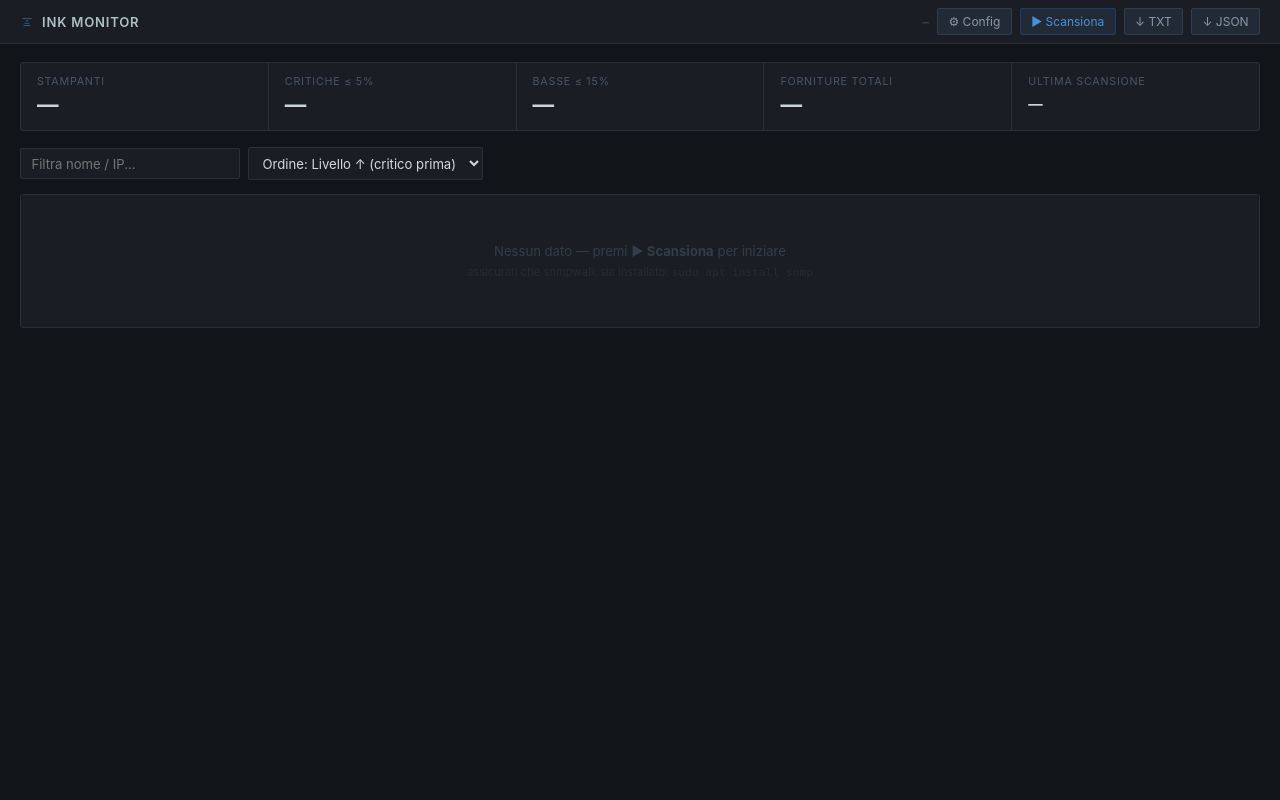
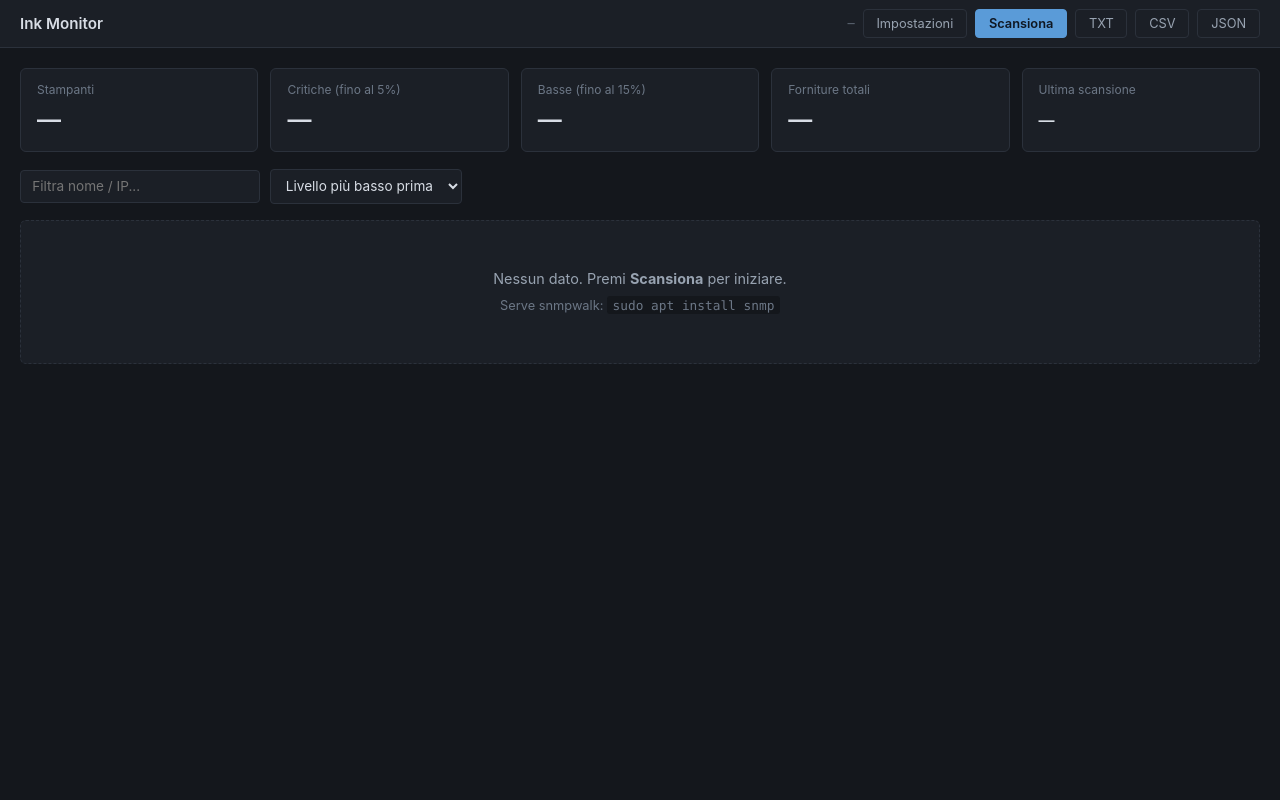
Before and after one commit to lucykamerad/Printer-snmp-checker, a Python web app: template templates/index.html in a window 1280 px wide. Run offline with Jinja, Linux system fonts and the light colour scheme; the template is opened without the code that fills it, so the values that code supplies are empty.

Commit message:
Add cache, CSV export, auto-scan and printer details; refresh UI
Port the features from the local standalone version into the modular
layout: persistent scan cache, CSV export, --auto-scan, and model,
serial and page count per printer. Restyle the UI with spaced cards,
more readable text colours and no symbol glyphs.

```diff
--- a/snmp.py
+++ b/snmp.py
@@ -9,6 +9,10 @@ SNMP_TIMEOUT = 2
 OID_SYS_DESCR      = "1.3.6.1.2.1.1.1.0"
 OID_SYS_NAME       = "1.3.6.1.2.1.1.5.0"
 OID_PRINTER_NAME   = "1.3.6.1.2.1.25.3.2.1.3.1"
+OID_MODEL          = "1.3.6.1.2.1.43.5.1.1.16"
+OID_SERIAL         = "1.3.6.1.2.1.43.5.1.1.17"
+OID_PAGE_COUNT     = "1.3.6.1.2.1.43.10.2.1.4"
+OID_SUPPLY_TYPE    = "1.3.6.1.2.1.43.11.1.1.5"
 OID_SUPPLY_MAX     = "1.3.6.1.2.1.43.11.1.1.8"
 OID_SUPPLY_CURRENT = "1.3.6.1.2.1.43.11.1.1.9"
 OID_SUPPLY_DESC    = "1.3.6.1.2.1.43.12.1.1.4"
--- a/static/app.css
+++ b/static/app.css
@@ -1,97 +1,110 @@
+:root{
+  --bg:#14171c;
+  --surface:#1b1f26;
+  --surface-hover:#20252d;
+  --line:#2b313b;
+  --text:#d8dde5;
+  --text-dim:#98a3b1;
+  --text-faint:#6c7786;
+  --accent:#5a9bd8;
+  --ok:#3fa56b;
+  --warn:#d98a2b;
+  --crit:#d4503f;
+  --mono:"JetBrains Mono","Consolas","DejaVu Sans Mono",monospace;
+}
+
 *{box-sizing:border-box;margin:0;padding:0}
-body{font-family:-apple-system,BlinkMacSystemFont,"Segoe UI",Roboto,sans-serif;font-size:14px;background:#111418;color:#d4d9e0;min-height:100vh}
+body{font-family:-apple-system,BlinkMacSystemFont,"Segoe UI",Roboto,sans-serif;font-size:14px;line-height:1.4;background:var(--bg);color:var(--text);min-height:100vh}
 
 /* TOPBAR */
-.topbar{background:#1a1e24;border-bottom:1px solid #2a2f38;padding:0 1.25rem;height:44px;display:flex;align-items:center;justify-content:space-between;gap:1rem;position:sticky;top:0;z-index:50}
-.topbar-title{font-size:.82rem;font-weight:600;color:#b0bec8;text-transform:uppercase;letter-spacing:.06em;display:flex;align-items:center;gap:.5rem}
-.topbar-title svg{opacity:.5}
-.topbar-right{display:flex;align-items:center;gap:.5rem;font-size:.78rem}
-.btn-tb{padding:.3rem .65rem;background:#222a35;border:1px solid #2e3d52;border-radius:2px;color:#8899aa;font-size:.75rem;cursor:pointer;font-family:inherit;transition:background .15s,color .15s;white-space:nowrap}
-.btn-tb:hover{background:#2c3d52;color:#c8d4e0}
-.btn-tb.primary{border-color:#1d3d6e;color:#4a90d9}
-.btn-tb.primary:hover{background:#1d3d6e;color:#90c0f0}
-.btn-tb:disabled{opacity:.4;cursor:not-allowed}
+.topbar{background:var(--surface);border-bottom:1px solid var(--line);padding:.55rem 1.25rem;min-height:48px;display:flex;align-items:center;justify-content:space-between;gap:1rem;flex-wrap:wrap;position:sticky;top:0;z-index:50}
+.topbar-title{font-size:.95rem;font-weight:600;color:var(--text)}
+.topbar-right{display:flex;align-items:center;gap:.5rem;font-size:.8rem;flex-wrap:wrap}
+.btn-tb{padding:.38rem .8rem;background:transparent;border:1px solid var(--line);border-radius:4px;color:var(--text-dim);font-size:.8rem;cursor:pointer;font-family:inherit;transition:background .15s,color .15s,border-color .15s;white-space:nowrap}
+.btn-tb:hover{background:var(--surface-hover);color:var(--text);border-color:#3a4250}
+.btn-tb:focus-visible{outline:2px solid var(--accent);outline-offset:1px}
+.btn-tb.primary{background:var(--accent);border-color:var(--accent);color:#0f1722;font-weight:600}
+.btn-tb.primary:hover{background:#74aee2;border-color:#74aee2}
+.btn-tb:disabled{opacity:.5;cursor:not-allowed}
 
 /* MAIN */
-.main{max-width:1440px;margin:0 auto;padding:1.1rem 1.25rem}
+.main{max-width:1440px;margin:0 auto;padding:1.25rem}
 
 /* STATS BAR */
-.stats-bar{display:flex;gap:1px;background:#2a2f38;border:1px solid #2a2f38;border-radius:3px;overflow:hidden;margin-bottom:1rem}
-.stat-block{flex:1;background:#1a1e24;padding:.75rem 1rem}
-.stat-label{font-size:.67rem;text-transform:uppercase;letter-spacing:.07em;color:#4a5568;margin-bottom:.2rem}
-.stat-value{font-size:1.35rem;font-weight:700;color:#c8d4e0;font-variant-numeric:tabular-nums}
-.stat-sub{font-size:.68rem;color:#c0392b;margin-top:.1rem;font-weight:600}
-.stat-sub.ok{color:#27ae60}
+.stats-bar{display:grid;grid-template-columns:repeat(auto-fit,minmax(150px,1fr));gap:.75rem;margin-bottom:1.1rem}
+.stat-block{background:var(--surface);border:1px solid var(--line);border-radius:6px;padding:.8rem 1rem}
+.stat-label{font-size:.75rem;color:var(--text-faint);margin-bottom:.25rem}
+.stat-value{font-size:1.5rem;font-weight:600;color:var(--text);font-variant-numeric:tabular-nums}
+.stat-value.small{font-size:1rem;padding-top:.4rem}
+.stat-sub{font-size:.75rem;color:var(--crit);margin-top:.1rem}
 
 /* CONTROLS */
-.controls{display:flex;align-items:center;gap:.5rem;margin-bottom:.85rem;flex-wrap:wrap}
-.ctrl-input{padding:.4rem .65rem;background:#1a1e24;border:1px solid #2a2f38;border-radius:2px;color:#d4d9e0;font-size:.82rem;outline:none;font-family:inherit}
-.ctrl-input:focus{border-color:#4a90d9}
-#search-input{width:220px}
-.ctrl-select{padding:.4rem .6rem;background:#1a1e24;border:1px solid #2a2f38;border-radius:2px;color:#d4d9e0;font-size:.82rem;outline:none;cursor:pointer;font-family:inherit}
-.ctrl-select:focus{border-color:#4a90d9}
-.ctrl-sep{width:1px;height:22px;background:#2a2f38;margin:0 .15rem}
+.controls{display:flex;align-items:center;gap:.6rem;margin-bottom:1rem;flex-wrap:wrap}
+.ctrl-input,.ctrl-select{padding:.45rem .7rem;background:var(--surface);border:1px solid var(--line);border-radius:4px;color:var(--text);font-size:.85rem;outline:none;font-family:inherit}
+.ctrl-input:focus,.ctrl-select:focus{border-color:var(--accent)}
+.ctrl-select{cursor:pointer}
+#search-input{width:240px;max-width:100%}
 
 /* SCAN PROGRESS */
-.scan-bar-wrap{background:#1a1e24;border:1px solid #2a2f38;border-radius:3px;overflow:hidden;height:3px;flex:1;min-width:120px;display:none}
-.scan-bar-fill{height:100%;background:#4a90d9;transition:width .3s;width:0%}
-#scan-label{font-size:.72rem;color:#4a5568;font-family:"Consolas","Courier New",monospace;white-space:nowrap}
+.scan-bar-wrap{background:var(--bg);border:1px solid var(--line);border-radius:3px;overflow:hidden;height:4px;flex:1;min-width:120px;display:none}
+.scan-bar-fill{height:100%;background:var(--accent);transition:width .3s;width:0%}
+#scan-label{font-size:.75rem;color:var(--text-faint);font-family:var(--mono);white-space:nowrap}
 
 /* GRID */
-.grid{display:grid;grid-template-columns:repeat(auto-fill,minmax(370px,1fr));gap:1px;background:#2a2f38;border:1px solid #2a2f38;border-radius:3px;overflow:hidden}
-.card{background:#1a1e24;padding:.9rem 1rem;position:relative;transition:background .1s}
-.card:hover{background:#1d2128}
-.card-head{display:flex;justify-content:space-between;align-items:flex-start;margin-bottom:.65rem;padding-bottom:.5rem;border-bottom:1px solid #1e232a}
-.card-left{display:flex;flex-direction:column;gap:.15rem}
-.card-name{font-size:.88rem;font-weight:700;color:#c8d4e0;font-family:"Consolas","Courier New",monospace;line-height:1.2}
-.card-ip{font-family:"Consolas","Courier New",monospace;font-size:.76rem;color:#4a90d9}
-.card-time{font-size:.64rem;color:#333d4a;font-family:"Consolas",monospace}
-.card-badge{font-size:.6rem;font-weight:700;text-transform:uppercase;letter-spacing:.06em;padding:.15rem .4rem;border-radius:2px;border:1px solid}
-.badge-ok{color:#27ae60;border-color:#1a3d27}
-.badge-warn{color:#d35400;border-color:#3d2600}
-.badge-crit{color:#c0392b;border-color:#3d1515;animation:pulse-crit 2s infinite}
-.badge-nd{color:#4a5568;border-color:#252c37}
-@keyframes pulse-crit{0%,100%{opacity:1}50%{opacity:.5}}
+.grid{display:grid;grid-template-columns:repeat(auto-fill,minmax(min(100%,370px),1fr));gap:.75rem}
+.card{background:var(--surface);border:1px solid var(--line);border-radius:6px;padding:1rem 1.1rem;transition:border-color .15s}
+.card:hover{border-color:#3a4250}
+.card-head{display:flex;justify-content:space-between;align-items:flex-start;gap:.75rem;margin-bottom:.8rem;padding-bottom:.65rem;border-bottom:1px solid var(--line)}
+.card-left{display:flex;flex-direction:column;gap:.2rem;min-width:0}
+.card-name{font-size:.95rem;font-weight:600;color:var(--text);line-height:1.25;overflow-wrap:anywhere}
+.card-ip{font-family:var(--mono);font-size:.78rem;color:var(--text-dim)}
+.card-meta{font-size:.75rem;color:var(--text-faint);overflow-wrap:anywhere}
+.card-badge{font-size:.75rem;font-weight:600;padding:.2rem .5rem;border-radius:4px;white-space:nowrap;font-variant-numeric:tabular-nums}
+.badge-ok{color:var(--ok);background:rgba(63,165,107,.12)}
+.badge-warn{color:var(--warn);background:rgba(217,138,43,.14)}
+.badge-crit{color:var(--crit);background:rgba(212,80,63,.16)}
+.badge-nd{color:var(--text-faint);background:rgba(108,119,134,.15)}
 
 /* SUPPLY ROWS */
-.sec-label{font-size:.64rem;text-transform:uppercase;letter-spacing:.08em;color:#333d4a;margin:.5rem 0 .3rem;padding-bottom:.2rem;border-bottom:1px solid #1c2028}
-.supply-row{margin-bottom:.35rem}
-.supply-head{display:flex;justify-content:space-between;align-items:center;margin-bottom:.18rem}
-.supply-name{font-size:.76rem;color:#8899aa;overflow:hidden;text-overflow:ellipsis;white-space:nowrap;max-width:220px}
-.supply-pct{font-family:"Consolas",monospace;font-size:.74rem;font-weight:600;white-space:nowrap}
-.pct-ok{color:#27ae60}
-.pct-warn{color:#d35400}
-.pct-crit{color:#c0392b}
-.pct-nd{color:#4a5568}
-.bar-track{height:4px;background:#1c2028;border-radius:2px;overflow:hidden}
-.bar-fill{height:100%;border-radius:2px;transition:width .4s}
-.fill-ok{background:#27ae60}
-.fill-warn{background:#d35400}
-.fill-crit{background:#c0392b}
-.fill-nd{background:#333d4a;width:100%!important}
+.sec-label{font-size:.75rem;color:var(--text-faint);margin:0 0 .5rem}
+.supply-row{margin-bottom:.55rem}
+.supply-head{display:flex;justify-content:space-between;align-items:baseline;gap:.5rem;margin-bottom:.25rem}
+.supply-name{font-size:.82rem;color:var(--text-dim);overflow:hidden;text-overflow:ellipsis;white-space:nowrap;min-width:0}
+.supply-pct{font-family:var(--mono);font-size:.78rem;font-weight:600;white-space:nowrap}
+.pct-ok{color:var(--ok)}
+.pct-warn{color:var(--warn)}
+.pct-crit{color:var(--crit)}
+.pct-nd{color:var(--text-faint)}
+.bar-track{height:6px;background:var(--bg);border-radius:3px;overflow:hidden}
+.bar-fill{height:100%;border-radius:3px;transition:width .4s}
+.fill-ok{background:var(--ok)}
+.fill-warn{background:var(--warn)}
+.fill-crit{background:var(--crit)}
+.fill-nd{background:#333b47;width:100%!important}
 
-.card-foot{display:flex;justify-content:flex-end;margin-top:.6rem;padding-top:.4rem;border-top:1px solid #1c2028;font-size:.64rem;color:#333d4a;font-family:"Consolas",monospace}
-.empty{grid-column:1/-1;padding:3rem;text-align:center;color:#333d4a;font-size:.82rem;background:#1a1e24}
-.empty-sub{font-size:.7rem;color:#252c37;margin-top:.4rem}
+.card-foot{display:flex;justify-content:space-between;gap:.5rem;margin-top:.75rem;padding-top:.5rem;border-top:1px solid var(--line);font-size:.75rem;color:var(--text-faint)}
+.empty{grid-column:1/-1;padding:3rem 1rem;text-align:center;color:var(--text-dim);font-size:.9rem;background:var(--surface);border:1px dashed var(--line);border-radius:6px}
+.empty-sub{font-size:.8rem;color:var(--text-faint);margin-top:.5rem}
+.empty code{font-family:var(--mono);background:var(--bg);padding:.1rem .35rem;border-radius:3px}
 
 /* CONFIG PANEL */
-.cfg-panel{background:#1a1e24;border:1px solid #2a2f38;border-radius:3px;padding:1rem;margin-bottom:.85rem;display:none}
-.cfg-row{display:flex;flex-wrap:wrap;gap:.5rem;align-items:center}
-.cfg-label{font-size:.67rem;text-transform:uppercase;letter-spacing:.07em;color:#4a5568;white-space:nowrap}
-.cfg-input{padding:.35rem .6rem;background:#111418;border:1px solid #252c37;border-radius:2px;color:#e0e6ee;font-size:.82rem;font-family:"Consolas",monospace;outline:none;width:200px}
-.cfg-input:focus{border-color:#4a90d9}
-
-/* MODAL */
-.modal-overlay{position:fixed;inset:0;background:rgba(0,0,0,.65);display:flex;align-items:center;justify-content:center;z-index:200;display:none}
-.modal-box{background:#1a1e24;border:1px solid #2a2f38;border-radius:3px;padding:1.5rem;width:100%;max-width:460px;max-height:90vh;overflow-y:auto}
-.modal-title{font-size:.76rem;text-transform:uppercase;letter-spacing:.09em;color:#6b7785;margin-bottom:1rem;padding-bottom:.5rem;border-bottom:1px solid #252c37}
-.modal-actions{display:flex;gap:.5rem;margin-top:1rem}
+.cfg-panel{background:var(--surface);border:1px solid var(--line);border-radius:6px;padding:1rem;margin-bottom:1rem;display:none}
+.cfg-row{display:flex;flex-wrap:wrap;gap:.6rem .75rem;align-items:center}
+.cfg-label{font-size:.8rem;color:var(--text-dim);white-space:nowrap}
+.cfg-input{padding:.4rem .65rem;background:var(--bg);border:1px solid var(--line);border-radius:4px;color:var(--text);font-size:.85rem;font-family:var(--mono);outline:none;max-width:100%}
+.cfg-input:focus{border-color:var(--accent)}
 
 /* TOAST */
-#toast{position:fixed;bottom:1rem;right:1rem;background:#1a1e24;border:1px solid #2a2f38;color:#8899aa;padding:.5rem .9rem;border-radius:2px;font-size:.78rem;font-family:"Consolas",monospace;opacity:0;pointer-events:none;transition:opacity .2s;z-index:300}
+#toast{position:fixed;bottom:1rem;right:1rem;background:var(--surface);border:1px solid var(--line);color:var(--text);padding:.55rem .95rem;border-radius:4px;font-size:.82rem;opacity:0;pointer-events:none;transition:opacity .2s;z-index:300}
 #toast.show{opacity:1}
 
 /* SCROLLBAR */
-::-webkit-scrollbar{width:5px;height:5px}
-::-webkit-scrollbar-track{background:#111418}
-::-webkit-scrollbar-thumb{background:#2a2f38;border-radius:2px}
+::-webkit-scrollbar{width:6px;height:6px}
+::-webkit-scrollbar-track{background:var(--bg)}
+::-webkit-scrollbar-thumb{background:var(--line);border-radius:3px}
+
+@media (max-width:600px){
+  .main{padding:.9rem}
+  .topbar{padding:.55rem .9rem}
+  #search-input{width:100%}
+}
--- a/static/app.js
+++ b/static/app.js
@@ -19,8 +19,8 @@ function pctClass(pct){
 
 function badgeHtml(min_pct){
   if(min_pct===null||min_pct===undefined) return '<span class="card-badge badge-nd">N/D</span>';
-  if(min_pct<=CRIT) return `<span class="card-badge badge-crit">⚠ CRITICO ${min_pct.toFixed(1)}%</span>`;
-  if(min_pct<=WARN) return `<span class="card-badge badge-warn">↓ BASSO ${min_pct.toFixed(1)}%</span>`;
+  if(min_pct<=CRIT) return `<span class="card-badge badge-crit">Critico ${min_pct.toFixed(1)}%</span>`;
+  if(min_pct<=WARN) return `<span class="card-badge badge-warn">Basso ${min_pct.toFixed(1)}%</span>`;
   return `<span class="card-badge badge-ok">OK ${min_pct.toFixed(1)}%</span>`;
 }
 
@@ -83,19 +83,23 @@ function renderGrid(){
         ${barHtml(s.percent).replace('__DESC__', esc(s.desc))}
       </div>`).join('');
 
+    const meta = [p.model, p.serial && 'S/N ' + p.serial].filter(Boolean).map(esc).join(' · ');
+    const pages = p.page_count!=null ? `${p.page_count.toLocaleString('it-IT')} pagine` : '';
+
     return `
     <div class="card">
       <div class="card-head">
         <div class="card-left">
           <span class="card-name">${esc(p.name)}</span>
           <span class="card-ip">${esc(p.ip)}</span>
+          ${meta ? `<span class="card-meta">${meta}</span>` : ''}
         </div>
         ${badgeHtml(p.min_pct)}
       </div>
       ${p.supplies.length
         ? `<div class="sec-label">Forniture (${p.supplies.length})</div>${supHtml}`
         : '<div class="sec-label">Nessuna fornitura rilevata</div>'}
-      <div class="card-foot">rilevato alle ${esc(p.scanned_at||'—')}</div>
+      <div class="card-foot"><span>${pages}</span><span>Letto alle ${esc(p.scanned_at||'—')}</span></div>
     </div>`;
   }).join('');
 }
@@ -108,7 +112,7 @@ function updateStats(printers, ts){
   const supplies= printers.reduce((s,p)=>s+p.supplies.length,0);
   document.getElementById('st-total').textContent    = total||'—';
   document.getElementById('st-crit').textContent     = total?crits:'—';
-  document.getElementById('st-crit-sub').textContent = crits>0 ? `${crits} richiedo${crits>1?'no':''} attenzione!` : '';
+  document.getElementById('st-crit-sub').textContent = crits>0 ? `${crits} ${crits>1?'richiedono':'richiede'} attenzione` : '';
   document.getElementById('st-warn').textContent     = total?warns:'—';
   document.getElementById('st-supplies').textContent = total?supplies:'—';
   document.getElementById('st-ts').textContent       = ts||'—';
@@ -128,7 +132,7 @@ function startScan(){
   if(hosts)  params.append('hosts', hosts.join(','));
 
   btn.disabled = true;
-  btn.textContent = '↻ Scansione...';
+  btn.textContent = 'Scansione in corso';
   document.getElementById('scan-bar-wrap').style.display = 'block';
   document.getElementById('scan-label').textContent = 'Avvio...';
 
@@ -143,7 +147,7 @@ function startScan(){
 
 function resetScanBtn(){
   const btn = document.getElementById('btn-scan');
-  btn.disabled = false; btn.textContent = '▶ Scansiona';
+  btn.disabled = false; btn.textContent = 'Scansiona';
   document.getElementById('scan-bar-wrap').style.display = 'none';
 }
 
@@ -161,7 +165,7 @@ function pollStatus(){
         pollTimer = setTimeout(pollStatus, 600);
       } else {
         fill.style.width = '100%';
-        label.textContent = d.error ? 'Errore' : `Completata — ${d.finished||''}`;
+        label.textContent = d.error ? 'Errore' : `Completata alle ${d.finished||''}`;
         setTimeout(()=>{ document.getElementById('scan-bar-wrap').style.display='none'; label.textContent='—'; },3000);
         resetScanBtn();
         fetchPrinters();
@@ -191,6 +195,9 @@ function toggleCfg(){
 function exportTxt(){
   window.open('/api/export/txt','_blank');
 }
+function exportCsv(){
+  window.open('/api/export/csv','_blank');
+}
 function exportJson(){
   window.open('/api/export/json','_blank');
 }
@@ -199,6 +206,7 @@ function exportJson(){
 document.getElementById('btn-cfg').addEventListener('click', toggleCfg);
 document.getElementById('btn-scan').addEventListener('click', startScan);
 document.getElementById('btn-export-txt').addEventListener('click', exportTxt);
+document.getElementById('btn-export-csv').addEventListener('click', exportCsv);
 document.getElementById('btn-export-json').addEventListener('click', exportJson);
 document.getElementById('search-input').addEventListener('input', renderGrid);
 document.getElementById('sort-select').addEventListener('change', renderGrid);
--- a/templates/index.html
+++ b/templates/index.html
@@ -9,19 +9,15 @@
 <body>
 
 <div class="topbar">
-  <span class="topbar-title">
-    <svg width="14" height="14" viewBox="0 0 24 24" fill="none" stroke="#4a90d9" stroke-width="1.8">
-      <path d="M6 18h12M4 6h16M8 14h8M10 10h4"/>
-    </svg>
-    Ink Monitor
-  </span>
+  <span class="topbar-title">Ink Monitor</span>
   <div class="topbar-right">
     <span id="scan-label">—</span>
     <div class="scan-bar-wrap" id="scan-bar-wrap"><div class="scan-bar-fill" id="scan-bar-fill"></div></div>
-    <button class="btn-tb" id="btn-cfg">⚙ Config</button>
-    <button class="btn-tb primary" id="btn-scan">▶ Scansiona</button>
-    <button class="btn-tb" id="btn-export-txt">↓ TXT</button>
-    <button class="btn-tb" id="btn-export-json">↓ JSON</button>
+    <button class="btn-tb" id="btn-cfg">Impostazioni</button>
+    <button class="btn-tb primary" id="btn-scan">Scansiona</button>
+    <button class="btn-tb" id="btn-export-txt">TXT</button>
+    <button class="btn-tb" id="btn-export-csv">CSV</button>
+    <button class="btn-tb" id="btn-export-json">JSON</button>
   </div>
 </div>
 
@@ -45,12 +41,12 @@
       <div class="stat-value" id="st-total">—</div>
     </div>
     <div class="stat-block">
-      <div class="stat-label">Critiche ≤ 5%</div>
+      <div class="stat-label">Critiche (fino al 5%)</div>
       <div class="stat-value" id="st-crit">—</div>
       <div class="stat-sub" id="st-crit-sub"></div>
     </div>
     <div class="stat-block">
-      <div class="stat-label">Basse ≤ 15%</div>
+      <div class="stat-label">Basse (fino al 15%)</div>
       <div class="stat-value" id="st-warn">—</div>
     </div>
     <div class="stat-block">
@@ -59,7 +55,7 @@
     </div>
     <div class="stat-block">
       <div class="stat-label">Ultima scansione</div>
-      <div class="stat-value" style="font-size:.9rem;padding-top:.25rem" id="st-ts">—</div>
+      <div class="stat-value small" id="st-ts">—</div>
     </div>
   </div>
 
@@ -67,18 +63,18 @@
   <div class="controls">
     <input type="text" class="ctrl-input" id="search-input" placeholder="Filtra nome / IP...">
     <select class="ctrl-select" id="sort-select">
-      <option value="min_asc">Ordine: Livello ↑ (critico prima)</option>
-      <option value="min_desc">Ordine: Livello ↓ (pieno prima)</option>
-      <option value="name">Ordine: Nome</option>
-      <option value="ip">Ordine: IP</option>
+      <option value="min_asc">Livello più basso prima</option>
+      <option value="min_desc">Livello più alto prima</option>
+      <option value="name">Nome</option>
+      <option value="ip">Indirizzo IP</option>
     </select>
   </div>
 
   <!-- GRID -->
   <div class="grid" id="printers-grid">
     <div class="empty">
-      Nessun dato — premi <strong>▶ Scansiona</strong> per iniziare
-      <div class="empty-sub">assicurati che snmpwalk sia installato: <code>sudo apt install snmp</code></div>
+      Nessun dato. Premi <strong>Scansiona</strong> per iniziare.
+      <div class="empty-sub">Serve snmpwalk: <code>sudo apt install snmp</code></div>
     </div>
   </div>
 </div>
```
Also changed, not shown: export.py (+23 -0 lines), handlers.py (+7 -3 lines), main.py (+11 -0 lines), scanner.py (+65 -3 lines), README.md, 2 other files.
